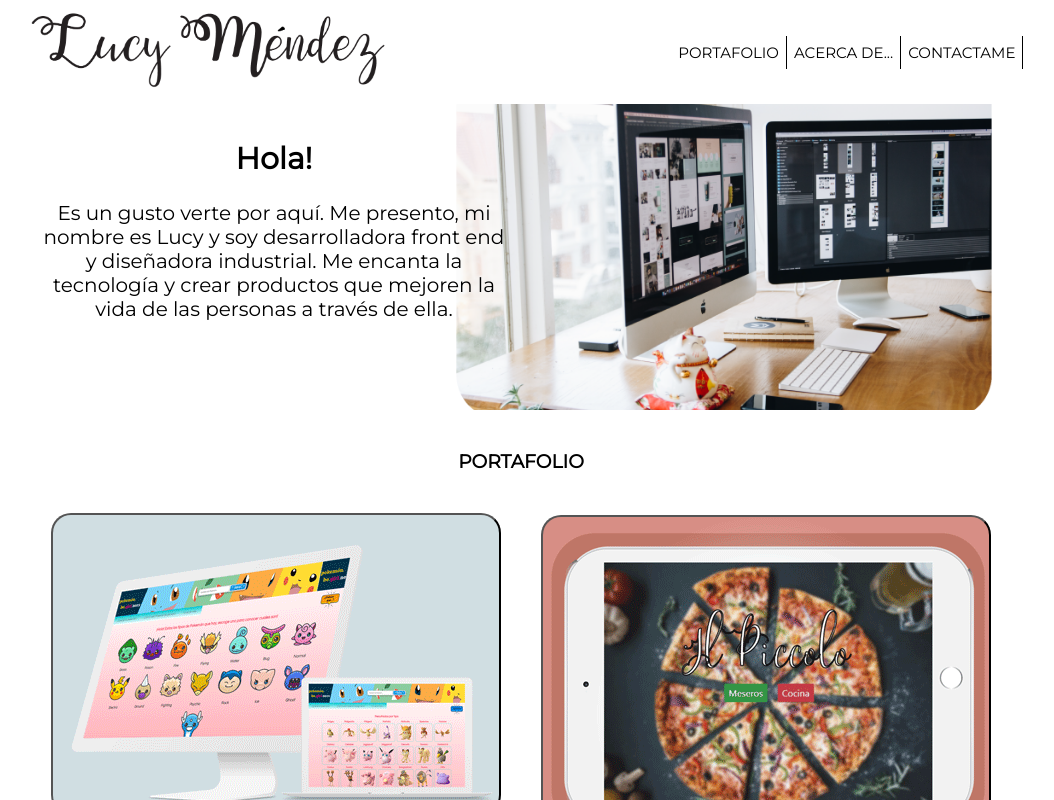
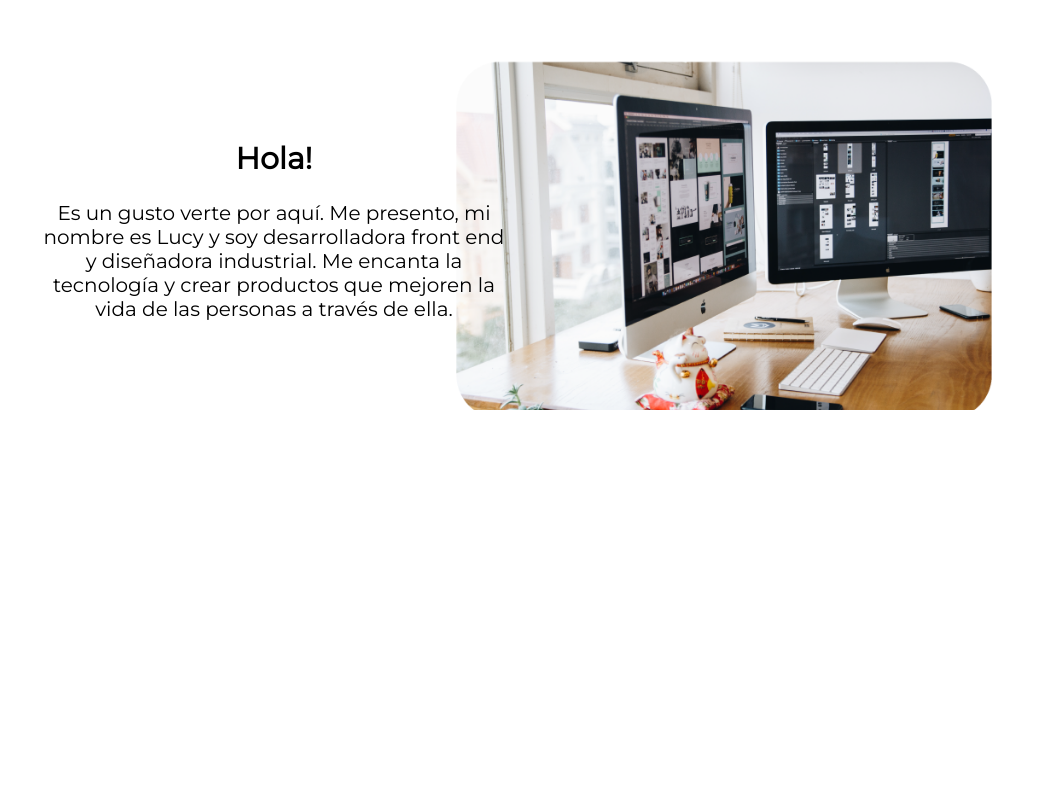
Before and after one commit to lumenbarron/lumenbarron.github.io, a React (Create React App) app: page /know-me in a window 1280 px wide. Shown: the top 800 px of the page, without its empty margins (119-1173 px from the left). Built offline with nearby package versions, Linux system fonts and the light colour scheme.

Commit message:
adding router to know me

```diff
--- a/src/App.js
+++ b/src/App.js
@@ -1,18 +1,17 @@
 import React from 'react';
-import {HeaderHome} from './Home/HeaderHome';
-import {Menu} from './Home/Menu';
-import {Nav} from './Home/Nav';
-import {FooterHome} from './Home/FooterHome';
+import { BrowserRouter, Route, Switch } from 'react-router-dom';
+import {Home} from './Home/Home';
+import {KnowMe} from './Home/KnowMe'
 import './App.css';
 
 function App() {
   return (
-    <section className="home-container">
-      <HeaderHome />
-      <Nav />
-      <Menu />
-      <FooterHome />
-    </section>
+    <BrowserRouter basename={process.env.PUBLIC_URL}>
+    <Switch>
+      <Route exact path="/" component = {Home} />
+      <Route path="/know-me" component = {KnowMe} />
+    </Switch>
+  </BrowserRouter>
   );
 }
 
--- /dev/null
+++ b/src/Home/Home.js
@@ -0,0 +1,18 @@
+import React from 'react';
+import {HeaderHome} from './HeaderHome';
+import {Menu} from './Menu';
+import {Nav} from './Nav';
+import {FooterHome} from './FooterHome';
+
+export class Home extends React.Component {
+  render() {
+    return (
+      <section className="home-container">
+        <HeaderHome />
+        <Nav />
+        <Menu />
+        <FooterHome />
+      </section>
+    );
+  }
+}
--- /dev/null
+++ b/src/Home/KnowMe.js
@@ -0,0 +1,22 @@
+import React from 'react';
+import './home.css';
+
+export class KnowMe extends React.Component {
+  render() {
+    return (
+      <header id="home" className="lucy-header-container">
+        <section className="lucy-header">
+          <section className="lucy-header-text">
+            <h2>Hola! </h2>
+            <br/>
+            <p >Es un gusto verte por aquí. Me presento, mi nombre es Lucy y
+          soy desarrolladora front end y diseñadora industrial.
+          Me encanta la tecnología y crear productos
+          que mejoren la vida de las personas a través
+           de ella.</p>
+          </section>
+        </section>
+      </header>
+    );
+  }
+}
--- a/src/Home/Nav.js
+++ b/src/Home/Nav.js
@@ -1,5 +1,5 @@
 import React from 'react';
-//import {Link} from 'react-router-dom';
+import {Link} from 'react-router-dom';
 import lucyName from './Images/lucyName.png';
 import './home.css';
 
@@ -14,9 +14,11 @@ export class Nav extends React.Component {
           <a className="header-nav-a" href="#portafolio">
             PORTAFOLIO
           </a>
-          <a className="header-nav-a" href="" target="_blank">
+          <Link to='/know-me' className="header-nav-a" target="_blank"> ACERCA DE... </Link>
+
+          {/* <a className="header-nav-a" href="#" target="_blank">
             ACERCA DE...
-          </a>
+          </a> */}
           <a className="header-nav-a" href="#contact">
             CONTACTAME
           </a>
--- a/src/Home/home.css
+++ b/src/Home/home.css
@@ -15,6 +15,7 @@
   /*Flexbox */
   display: flex;
   flex-direction: column;
+
 }
 
 .lucy-header {
```
Also changed, not shown: 1 other file (tests, documents, lock files or other folders).
